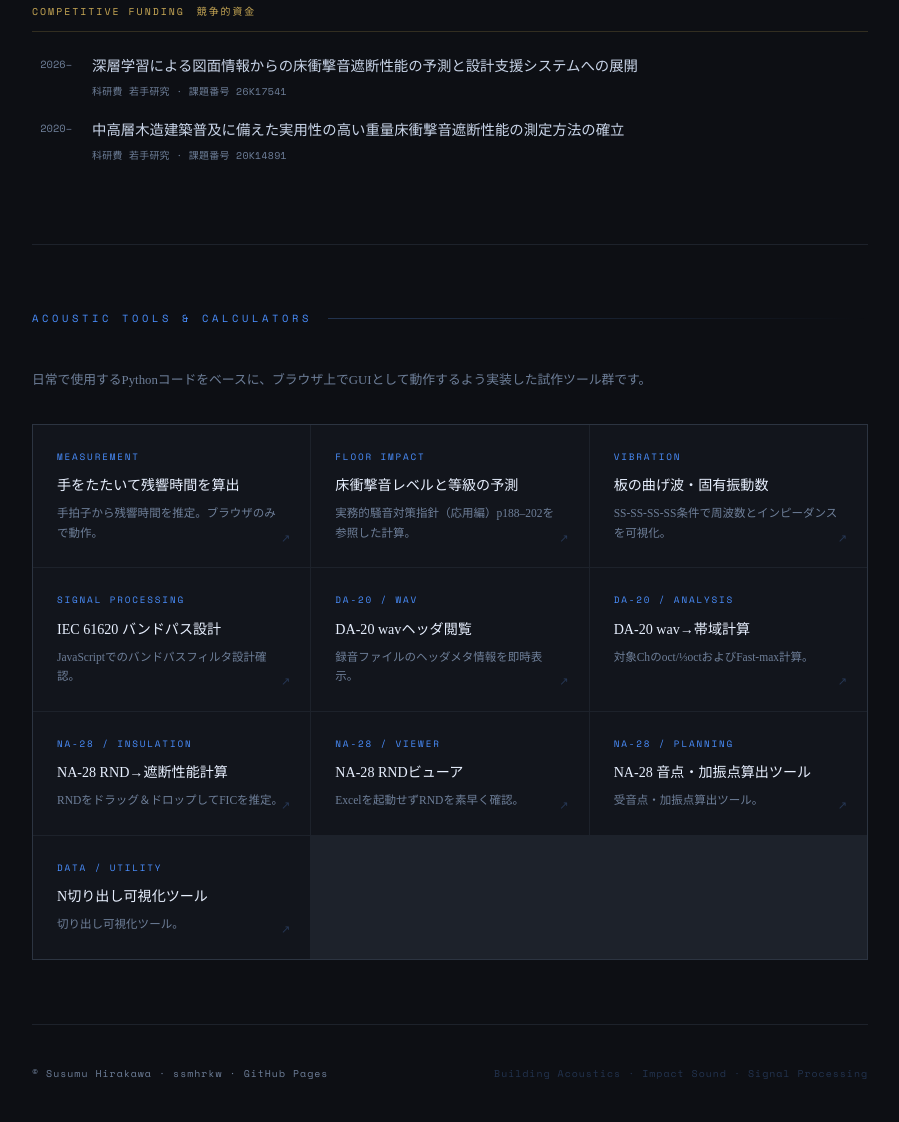
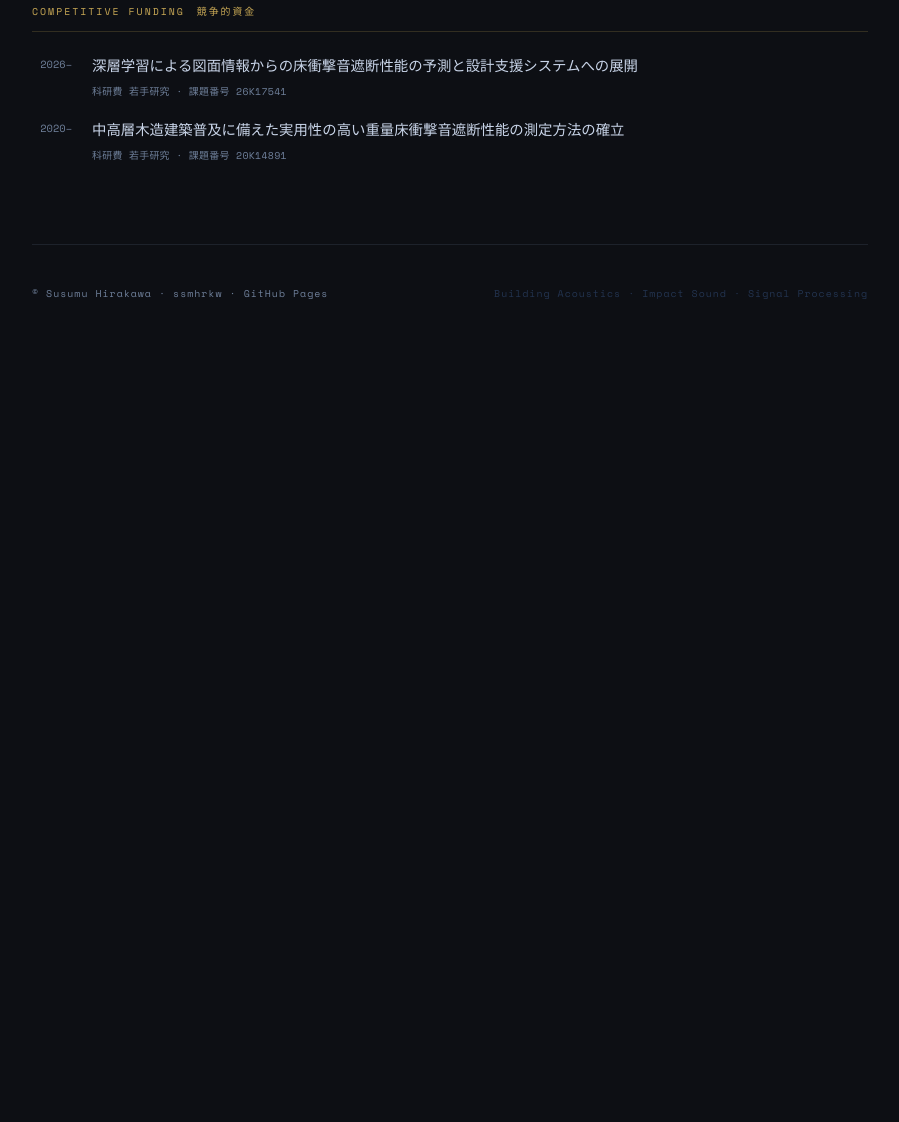
Before and after one commit to ssmhrkw/github.io_cv, a plain HTML site: page index.html in a window 1280 px wide. Shown: the part 1543-2665 px from the top of the page, without its empty margins (190-1089 px from the left). After the commit the page ends 1886 px from the top, so only its background shows below. Drawn offline with nearby package versions, Linux system fonts and the light colour scheme.

Commit message:
Update index.html

```diff
--- a/index.html
+++ b/index.html
@@ -566,87 +566,6 @@
     </div>
   </section>
 
-  <!-- TOOLS -->
-  <section>
-    <div class="section-label">Acoustic Tools &amp; Calculators</div>
-    <p style="font-family:var(--jp);font-size:0.8rem;color:var(--text-dim);margin-bottom:32px;line-height:1.9;">
-      日常で使用するPythonコードをベースに、ブラウザ上でGUIとして動作するよう実装した試作ツール群です。
-    </p>
-    <div class="tools-grid">
-
-      <a class="tool-card" href="https://ssmhrkw.github.io/github.io_cv/revtime_recorder.html" target="_blank">
-        <div class="tool-tag">Measurement</div>
-        <div class="tool-name">手をたたいて残響時間を算出</div>
-        <div class="tool-desc">手拍子から残響時間を推定。ブラウザのみで動作。</div>
-        <div class="tool-arrow">↗</div>
-      </a>
-
-      <a class="tool-card" href="https://ssmhrkw.github.io/github.io_cv/Floorimpact.html" target="_blank">
-        <div class="tool-tag">Floor Impact</div>
-        <div class="tool-name">床衝撃音レベルと等級の予測</div>
-        <div class="tool-desc">実務的騒音対策指針（応用編）p188–202を参照した計算。</div>
-        <div class="tool-arrow">↗</div>
-      </a>
-
-      <a class="tool-card" href="https://ssmhrkw.github.io/github.io_cv/plates.html" target="_blank">
-        <div class="tool-tag">Vibration</div>
-        <div class="tool-name">板の曲げ波・固有振動数</div>
-        <div class="tool-desc">SS-SS-SS-SS条件で周波数とインピーダンスを可視化。</div>
-        <div class="tool-arrow">↗</div>
-      </a>
-
-      <a class="tool-card" href="https://ssmhrkw.github.io/github.io_cv/FilterDesign.html" target="_blank">
-        <div class="tool-tag">Signal Processing</div>
-        <div class="tool-name">IEC 61620 バンドパス設計</div>
-        <div class="tool-desc">JavaScriptでのバンドパスフィルタ設計確認。</div>
-        <div class="tool-arrow">↗</div>
-      </a>
-
-      <a class="tool-card" href="https://ssmhrkw.github.io/github.io_cv/wav_Inspector.html" target="_blank">
-        <div class="tool-tag">DA-20 / WAV</div>
-        <div class="tool-name">DA-20 wavヘッダ閲覧</div>
-        <div class="tool-desc">録音ファイルのヘッダメタ情報を即時表示。</div>
-        <div class="tool-arrow">↗</div>
-      </a>
-
-      <a class="tool-card" href="https://ssmhrkw.github.io/github.io_cv/wav2Fmax.html" target="_blank">
-        <div class="tool-tag">DA-20 / Analysis</div>
-        <div class="tool-name">DA-20 wav→帯域計算</div>
-        <div class="tool-desc">対象Chのoct/⅓octおよびFast-max計算。</div>
-        <div class="tool-arrow">↗</div>
-      </a>
-
-      <a class="tool-card" href="https://ssmhrkw.github.io/github.io_cv/NA28_FIC.html" target="_blank">
-        <div class="tool-tag">NA-28 / Insulation</div>
-        <div class="tool-name">NA-28 RND→遮断性能計算</div>
-        <div class="tool-desc">RNDをドラッグ＆ドロップしてFICを推定。</div>
-        <div class="tool-arrow">↗</div>
-      </a>
-
-      <a class="tool-card" href="https://ssmhrkw.github.io/github.io_cv/rnd_viewer.html" target="_blank">
-        <div class="tool-tag">NA-28 / Viewer</div>
-        <div class="tool-name">NA-28 RNDビューア</div>
-        <div class="tool-desc">Excelを起動せずRNDを素早く確認。</div>
-        <div class="tool-arrow">↗</div>
-      </a>
-
-      <a class="tool-card" href="https://ssmhrkw.github.io/github.io_cv/MeasurementPositions.html" target="_blank">
-        <div class="tool-tag">NA-28 / Planning</div>
-        <div class="tool-name">NA-28 音点・加振点算出ツール</div>
-        <div class="tool-desc">受音点・加振点算出ツール。</div>
-        <div class="tool-arrow">↗</div>
-      </a>
-
-      <a class="tool-card" href="https://ssmhrkw.github.io/github.io_cv/CSV_Segmenter.html" target="_blank">
-        <div class="tool-tag">Data / Utility</div>
-        <div class="tool-name">N切り出し可視化ツール</div>
-        <div class="tool-desc">切り出し可視化ツール。</div>
-        <div class="tool-arrow">↗</div>
-      </a>
-
-    </div>
-  </section>
-
   <!-- FOOTER -->
   <footer>
     <div class="footer-mono">© Susumu Hirakawa · ssmhrkw · GitHub Pages</div>
```
